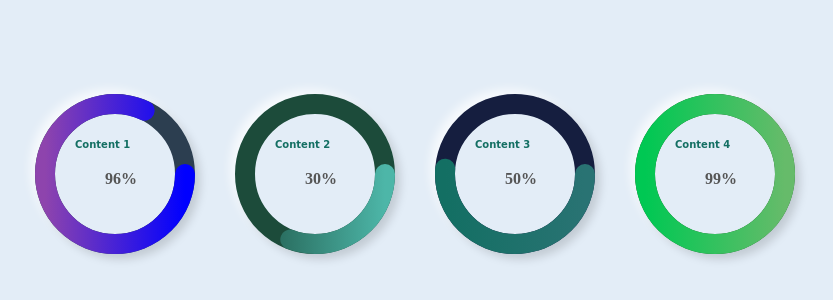
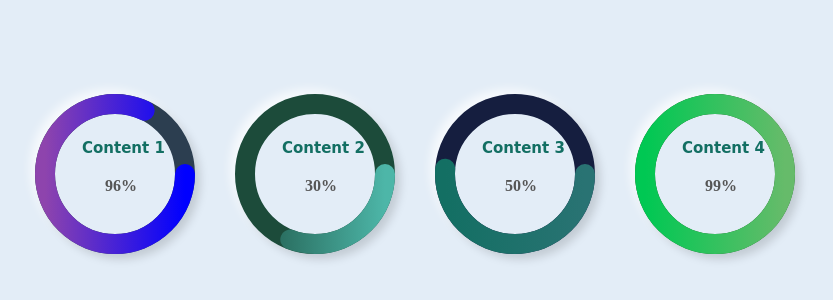
Before and after one commit to masterjaneza/circular-progress-bar---V1, a plain HTML site: page src/index.html in a window 1280 px wide. Shown: the part 226-526 px from the top of the page, without its empty margins (225-1058 px from the left). Drawn offline with Linux system fonts and the light colour scheme.

Commit message:
changed text position

```diff
--- a/src/index.html
+++ b/src/index.html
@@ -1,34 +1,3 @@
-<!-- <!DOCTYPE html>
-<html lang="en">
-<head>
-    <meta charset="UTF-8">
-    <meta name="viewport" content="width=device-width, initial-scale=1.0">
-    <title>Document</title>
-    <link rel="stylesheet" href="style.css">
-</head>
-<body>
-
-    <div class="skill">
-        <div class="outer">
-            <div class="inner">
-                <div id="number1">96%</div>
-            </div>
-        </div>
-        <svg xmlns="http://www.w3.org/2000/svg" version="1.1" width="160px" height="160px">
-            <defs>
-               <linearGradient id="GradientColor">
-                  <stop offset="0%" stop-color="#e91e63" />
-                  <stop offset="100%" stop-color="#673ab7" />
-               </linearGradient>
-            </defs>
-            <circle cx="80" cy="80" r="70" stroke-linecap="round" />
-    </svg>
-    </div>
-
-</body>
-</html> -->
-
-
 <!DOCTYPE html>
 <html lang="en">
 <head>
@@ -36,6 +5,7 @@
     <meta name="viewport" content="width=device-width, initial-scale=1.0">
     <title>Circular Progress Bar</title>
     <link rel="stylesheet" href="style.css">
+    <link rel="icon" type="image/png" href="progress bar logo.png">
     <script defer src="script.js"></script>
 </head>
 <body>
--- a/src/style.css
+++ b/src/style.css
@@ -1,66 +1,3 @@
-/* .skill {
-    width: 160px;
-    height: 160px;
-    position: relative;
-}
-
-.outer {
-    width: 160px;
-    height: 160px;
-    border-radius: 50%;
-    box-shadow: 6px 6px 10px -1px rgba(0, 0, 0, 0.15),
-                -6px -6px 10px -1px rgba(255, 255, 255, 0.7);
-    padding: 20px;
-}
-
-.inner {
-    width: 120px;
-    height: 120px;
-    border-radius: 50%;
-    display: flex;
-    justify-content: center;
-    align-items: center;
-    padding: 20px;
-    box-shadow: inset 4px 4px 6px -1px rgba(0,0,0,0.2),
-                inset -4px -4px 6px -1px rgba(255, 255, 255, 0.7),
-                -0.5px -0.5px 0px rgba(255, 255, 255, 1),
-                0.5px 0.5px 0px rgba(0, 0, 0, 0.15),
-                0px 12px 10px -10 rgba(0, 0, 0, 0.05);
-}
-
-#number {
-    font-weight: 600;
-    color: #555;
-    font-family: cursive;
-    font-size: 30px;
-
-}
-
-
-circle {
-    fill: none;
-    stroke: url(#GradientColor);
-    stroke-width: 20px;
-    stroke-dasharray: 472;
-    stroke-dashoffset: 472;
-    animation: anim 2s linear forwards;
-}
-
-
-svg {
-    position: absolute;
-    top: 20px;
-    left: 20px;
-}
-
-
-@keyframes anim {
-    100%{
-        stroke-dashoffset: 18.8;
-    }
-}
-
-    background-image: linear-gradient(from top ,#8E44AD, #3498DB);  */
 
 
 /* style.css */
@@ -175,11 +112,11 @@ svg {
 
 
 .webdev {
-    font-size: 10px;
+    font-size: 15px;
     color: #136F63;
     font-weight: bold;
     font-family: cursive;
     margin-top: -25px;
-    margin-left: -30px;
+    margin-left: -23px;
     margin-bottom: 20px;
 }
```
Also changed, not shown: src/script.js (+0 -15 lines), src/progress bar logo.png (added).
